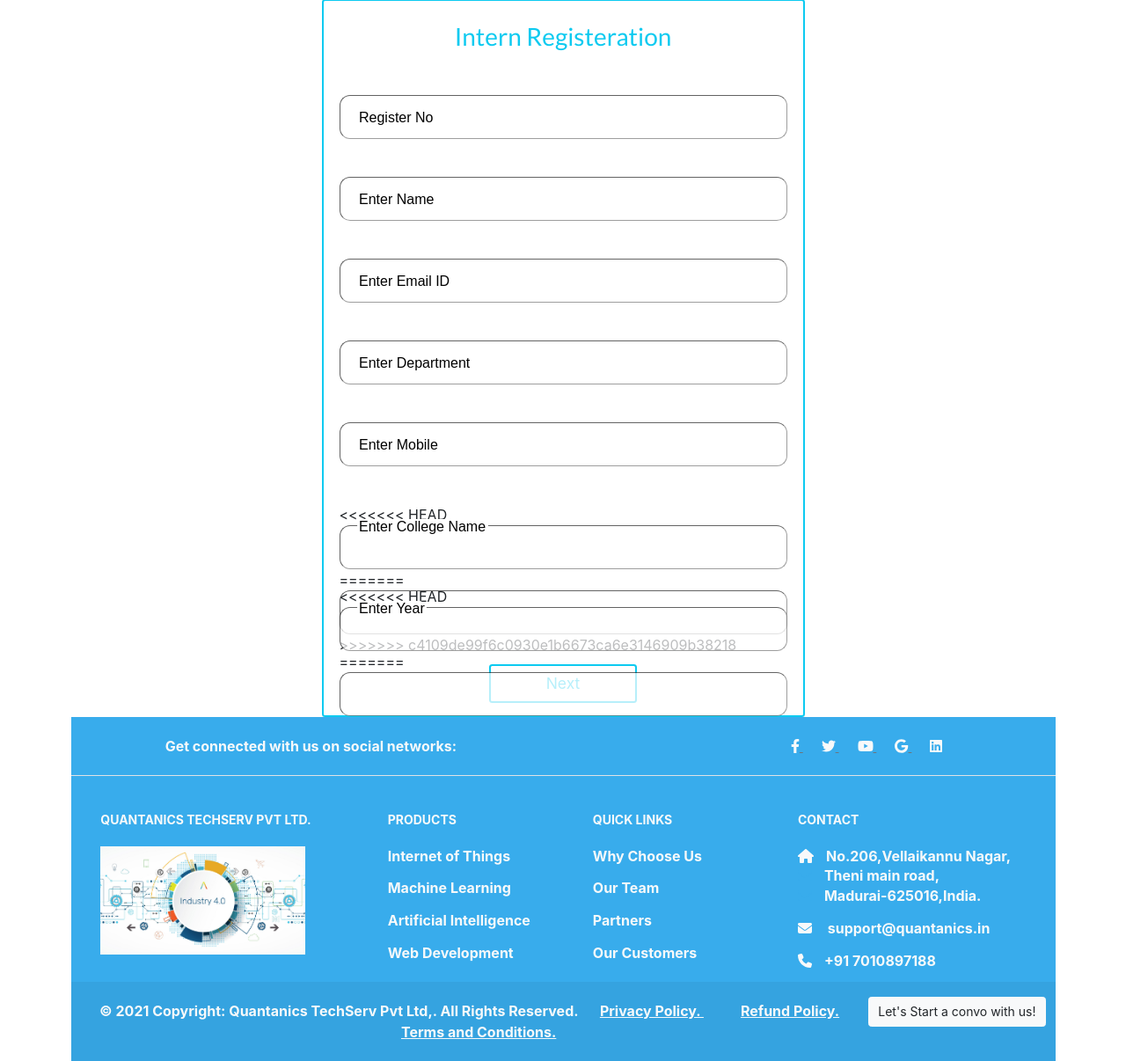
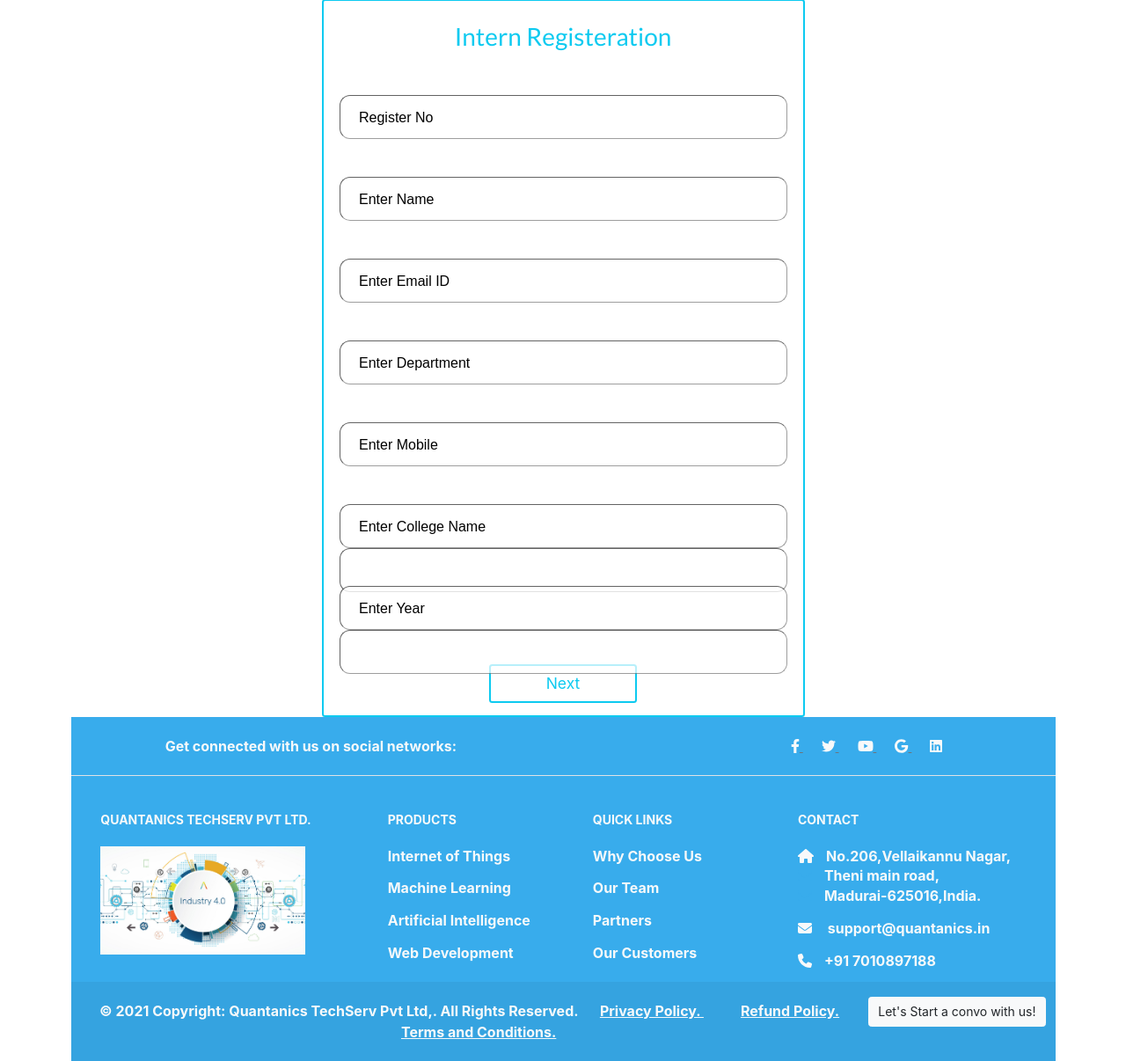
Before and after one commit to MATHAN4023/quantanics, a CodeIgniter 4 app: the page made by app/Views/Intern_register.php in a window 1280 px wide. Shown: the part 152-1358 px from the top of the page at 88% size. Run offline with PHP 8.4 and a stand-in for CodeIgniter, Linux system fonts and the light colour scheme; the template is opened without the code that fills it, so the values that code supplies are empty; some libraries are stand-ins or nearby versions.

Commit message:
alignment

```diff
--- a/app/Views/Intern_register.php
+++ b/app/Views/Intern_register.php
@@ -92,29 +92,23 @@
 
                                 <div class="m-3">
                                     <div class="form-outline mb-4 input-container ">
-<<<<<<< HEAD
                                         <input type="text" id="form2Example11 clg_name" name="clg_name" class="input"
                                             placeholder=" " onblur="validateCollege()" />
                                         <label for="form2Example11" class="placeholder label">Enter College Name</label>
-=======
                                         <input type="text" id="clg_name" name="clg_name" class="input" placeholder=" " onblur="validateCollege()" />
                                         <label for="clg_name" class="placeholder label">Enter College Name</label>
                                         <span id="clg_name_err"></span>
->>>>>>> c4109de99f6c0930e1b6673ca6e3146909b38218
                                     </div>
                                 </div>
 
                                 <div class="m-3">
                                     <div class="form-outline mb-4 input-container">
-<<<<<<< HEAD
                                         <input type="text" id="form2Example11 Enter Year" name="Enter Year"
                                             class="input" placeholder=" " />
                                         <label for="form2Example11" class="placeholder label">Enter Year</label>
-=======
                                         <input type="text" id="reg_Year" name="Enter Year" class="input" placeholder=" " onblur="validateYear()"/>
                                         <label for="reg_Year" class="placeholder label">Enter Year</label>
                                         <span id="reg_Year_err"></span>
->>>>>>> c4109de99f6c0930e1b6673ca6e3146909b38218
                                     </div>
                                 </div>
 
@@ -141,12 +135,9 @@
                                             readonly>
                                         <label for="form2Example11" class="placeholder label">Resume</label>
                                         <div class="pin" id="Pin"><i class="fa-solid fa-paperclip pin-icon"></i></div>
-<<<<<<< HEAD
                                         <input type="file" name="ipfile" id="IpFile"
                                             class="hidden form-control form-control-md" onblur="checkFileSize()">
-=======
                                         <input type="file" name="ipfile" id="IpFile" class="hidden form-control form-control-md">
->>>>>>> c4109de99f6c0930e1b6673ca6e3146909b38218
                                         <span class="label_txt">Resume Lesser then 20KB and its only pdf , jpg, jpeg
                                             aceept</span>
                                     </div>
@@ -202,17 +193,15 @@
                                 <div class="row m-3">
                                     <div class="col-lg-3 col-md-1 col-sm-1">
                                     </div>
-<<<<<<< HEAD
+
                                     <div class="col-lg-6 col-md-10 col-sm-10 button-next-back d-flex">
                                         <button
                                             class="btn btn-lg mx-auto border border-2 border-primary rounded text-primary back_btn">Back</button>
                                         <button
                                             class="btn btn-lg mx-auto border border-2 border-info rounded text-info next_click">Next</button>
-=======
                                     <div class="col-lg-6 col-md-8 col-sm-10 button-next-back d-flex">
                                         <button class="btn btn-lg mx-auto border border-2 border-primary rounded text-primary back_btn">Back</button>
                                         <button class="btn btn-lg mx-auto border border-2 border-info rounded text-info next_click">Next</button>
->>>>>>> c4109de99f6c0930e1b6673ca6e3146909b38218
                                     </div>
                                     <div class="col-lg-3 col-md-1 col-sm-1"></div>
                                 </div>
@@ -395,12 +384,8 @@
                 $("#InputFile4").val($("#IpFile4")[0].files[0].name);
             });
         });
-
-<<<<<<< HEAD
-=======
         const IpFile = document.getElementById('IpFile');
         const maxFileSize = 20 * 1024; // 5 MB
->>>>>>> c4109de99f6c0930e1b6673ca6e3146909b38218
 
         // const IpFile = document.getElementById('IpFile');
         // const maxFileSize =20 * 1024; // 5 MB
```
